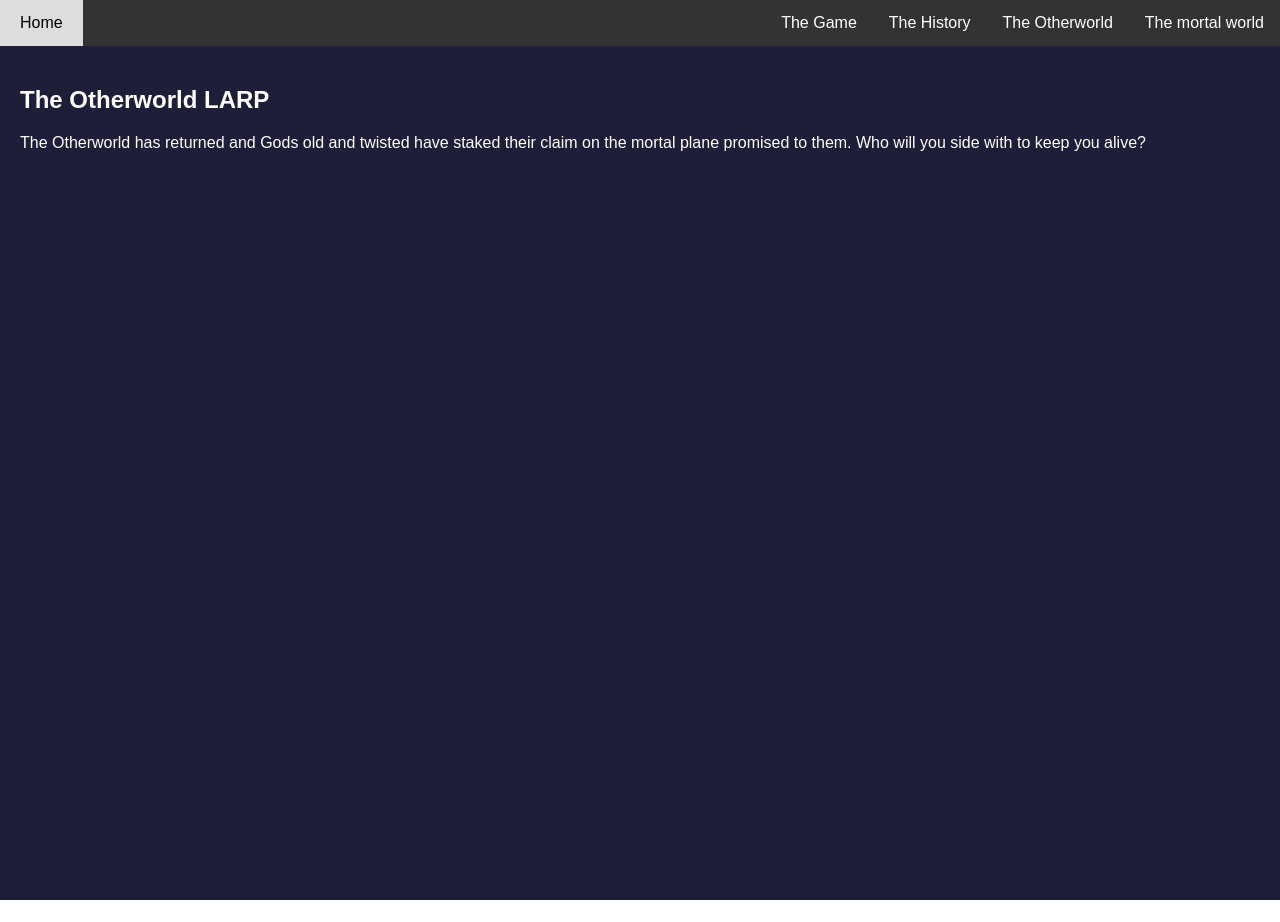
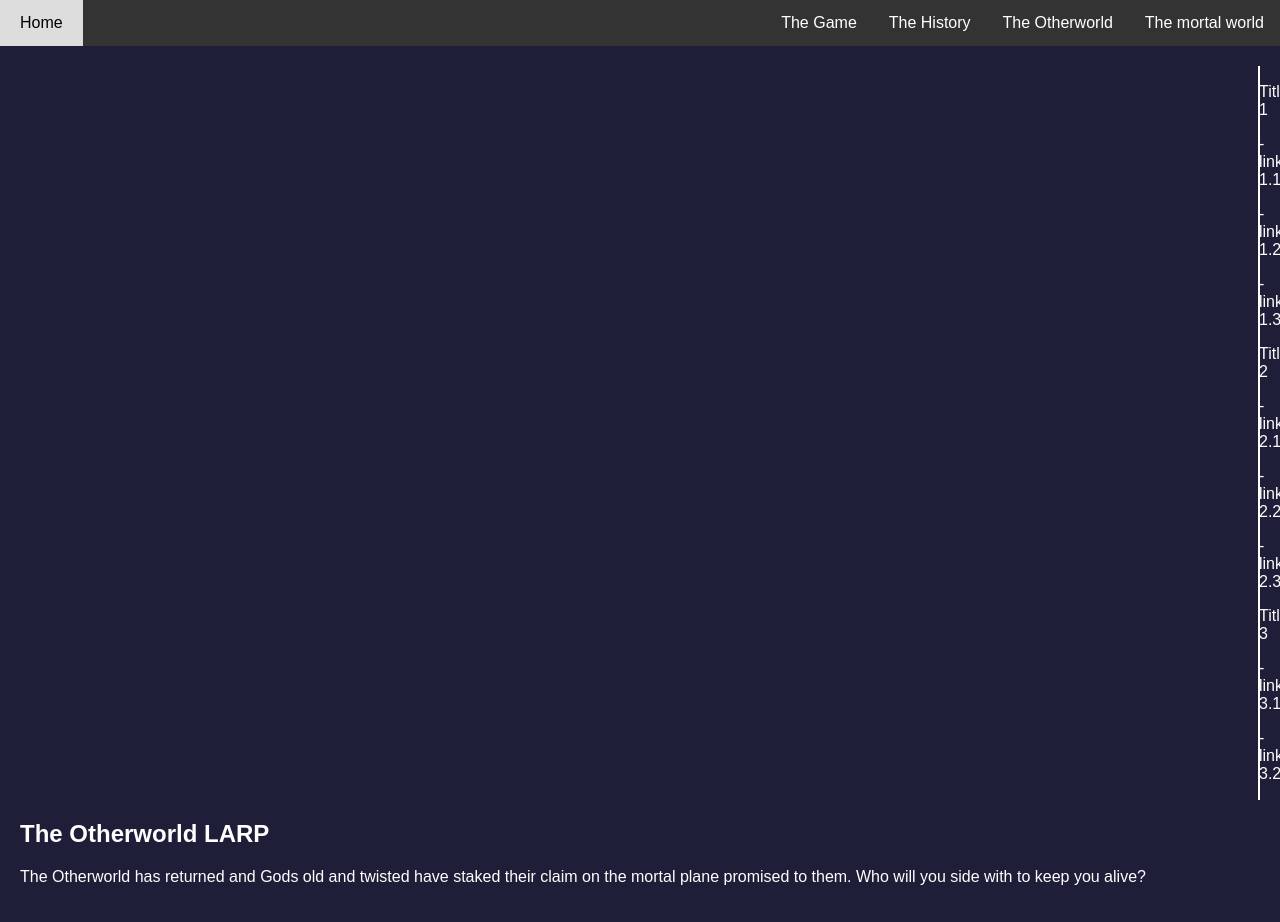
Before and after one commit to KikiUnique/KikiUnique.github.io, a Jekyll site: the page built from docs/index.md, in a window 1280 px wide. Built offline with Jekyll 4.4.1, drawn with Linux system fonts in a browser that asks for light colours; the repository's description, which GitHub fills in, is left out; before the commit the page ends 900 px from its top, so only the background shows below that.

Commit message:
Test left box

```diff
--- a/docs/_includes/header.html
+++ b/docs/_includes/header.html
@@ -23,6 +23,8 @@
         <button class="dropbtn">The Otherworld</button>
         <div class="dropdown-content">
             <a href="/otherworld">Overview</a>
+            <div class="divider"></div>
+            <b class="menuTitle">World</b>
             <a href="/otherworld/landscapes">Landscapes</a>
             <a href="/otherworld/naturallaw">Natural Law</a>
             <div class="divider"></div>
--- a/docs/_layouts/default.html
+++ b/docs/_layouts/default.html
@@ -18,6 +18,21 @@
 
 <div class="main">
 
+    <section class="leftContent">
+        <div>
+            <p>Title 1</p>
+            <p> - link 1.1</p>
+            <p> - link 1.2</p>
+            <p> - link 1.3</p>
+            <p>Title 2</p>
+            <p> - link 2.1</p>
+            <p> - link 2.2</p>
+            <p> - link 2.3</p>
+            <p>Title 3</p>
+            <p> - link 3.1</p>
+            <p> - link 3.2</p>
+        </div>
+    </section>
     <section class="centralContent">
         <div id="title">
             <h1>{{ page.title | default: site.github.repository_name }}</h1>
--- a/docs/assets/css/classStyles.css
+++ b/docs/assets/css/classStyles.css
@@ -21,6 +21,14 @@
 .centralContent {
     width: 80%;
     margin-left: auto;
+}
+
+.leftContent {
+    width: 20%;
+    border-style: solid;
+    border-color: white;
+    border-width: 1px;
+    background: grey;
 }
 
 /* Style the top navigation bar */
@@ -202,6 +210,11 @@
     width: 100%;
     margin-left: auto;
   }
+
+  .leftContent {
+    width: 0%;
+    margin-left: auto;
+  }
 }
 
 
```
